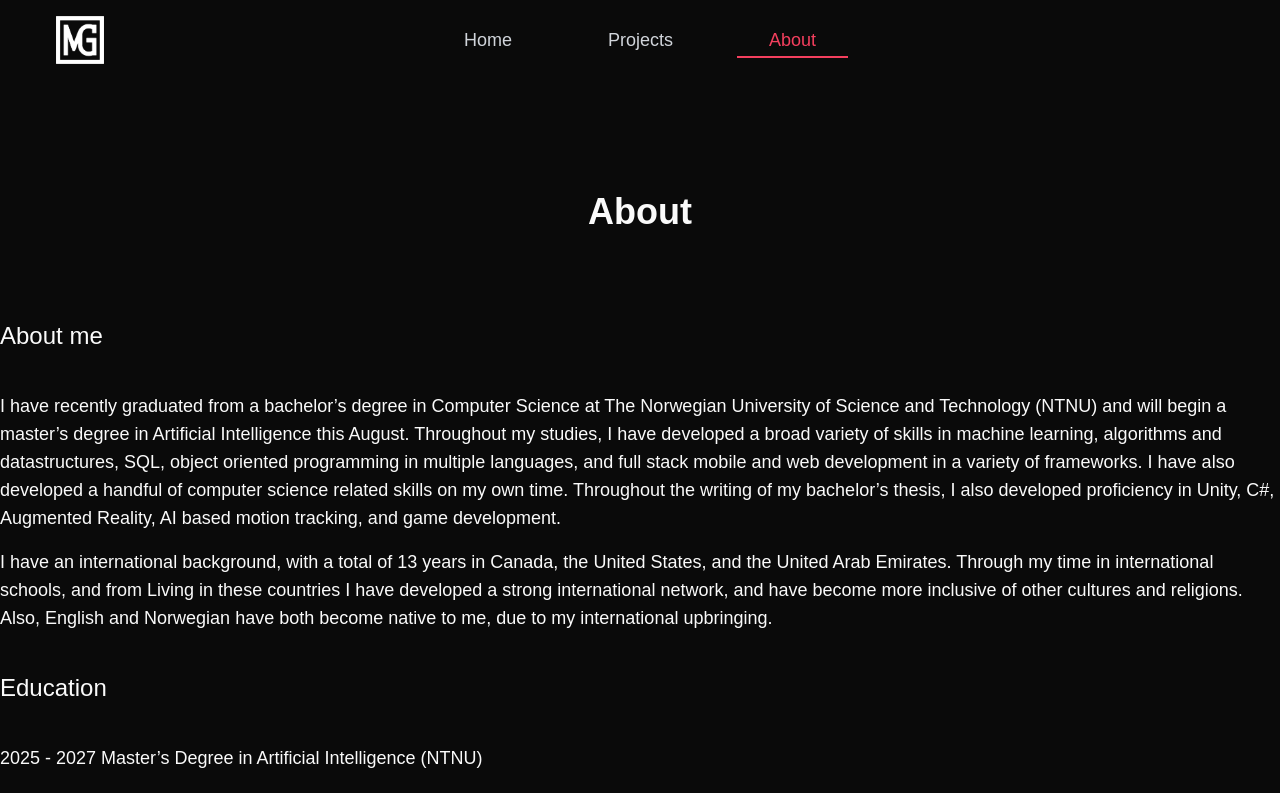
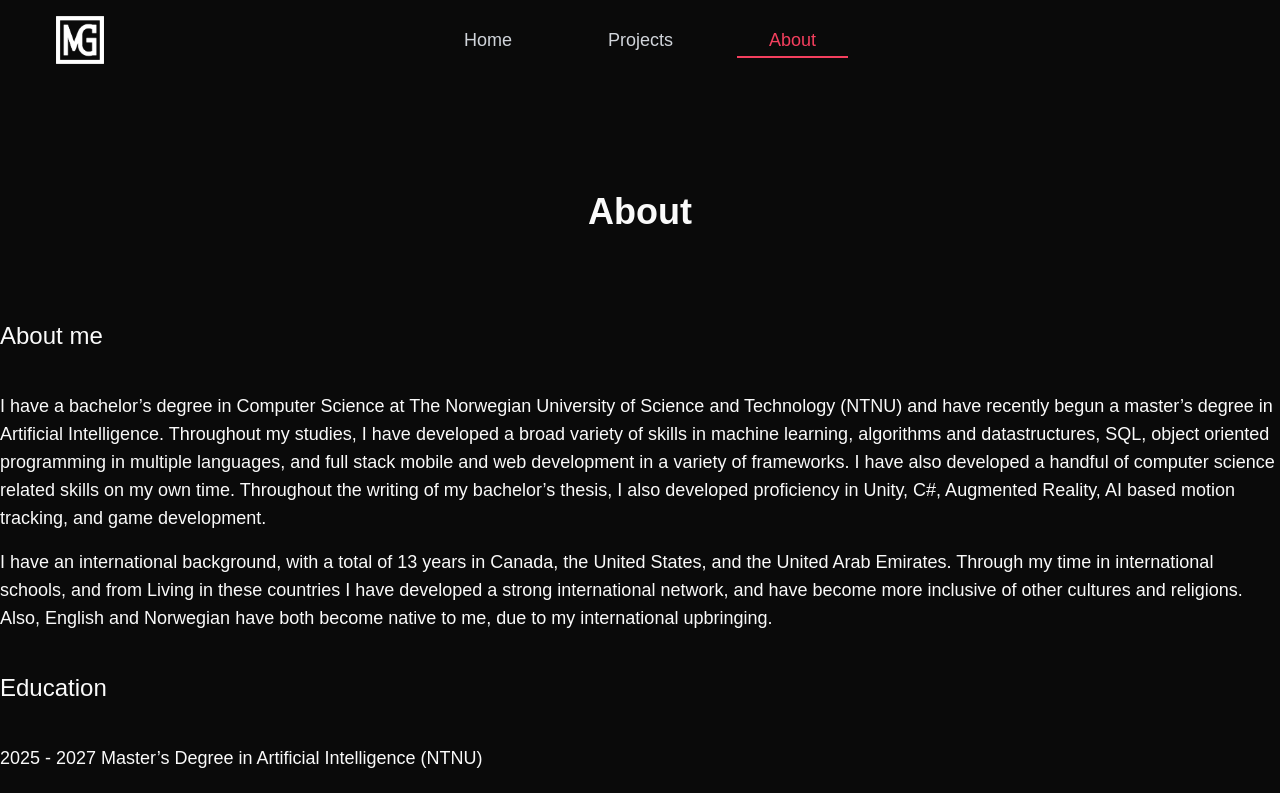
Before and after one commit to MagnusG03/magnusgrini.com2, a Next.js app: page /about in a window 1280 px wide. Shown: the top 793 px of the page. Built offline with nearby package versions, Linux system fonts and the light colour scheme.

Commit message:
Update about page

```diff
--- a/src/app/about/page.tsx
+++ b/src/app/about/page.tsx
@@ -6,7 +6,7 @@ export default function About() {
       <div className="flex flex-col gap-4 sm:mx-0 mx-6 mb-4">
         <h3 className="text-2xl my-6">About me</h3>
         <h3 className="text-lg">
-          I have recently graduated from a bachelor’s degree in Computer Science at The Norwegian University of Science and Technology (NTNU) and will begin a master’s degree in Artificial Intelligence this August. Throughout my studies, I have developed a broad variety of skills in machine learning, algorithms and datastructures, SQL, object oriented programming in multiple languages, and full stack mobile and web development in a variety of frameworks. I have also developed a handful of computer science related skills on my own time. Throughout the writing of my bachelor’s thesis, I also developed proficiency in Unity, C#, Augmented Reality, AI based motion tracking, and game development.
+          I have a bachelor’s degree in Computer Science at The Norwegian University of Science and Technology (NTNU) and have recently begun a master’s degree in Artificial Intelligence. Throughout my studies, I have developed a broad variety of skills in machine learning, algorithms and datastructures, SQL, object oriented programming in multiple languages, and full stack mobile and web development in a variety of frameworks. I have also developed a handful of computer science related skills on my own time. Throughout the writing of my bachelor’s thesis, I also developed proficiency in Unity, C#, Augmented Reality, AI based motion tracking, and game development.
         </h3>
         <h3 className="text-lg">
           I have an international background, with a total of 13 years in Canada, the United States, and the United Arab Emirates. Through my time in international schools, and from Living in these countries I have developed a strong international network, and have become more inclusive of other cultures and religions. Also, English and Norwegian have both become native to me, due to my international upbringing.
```
